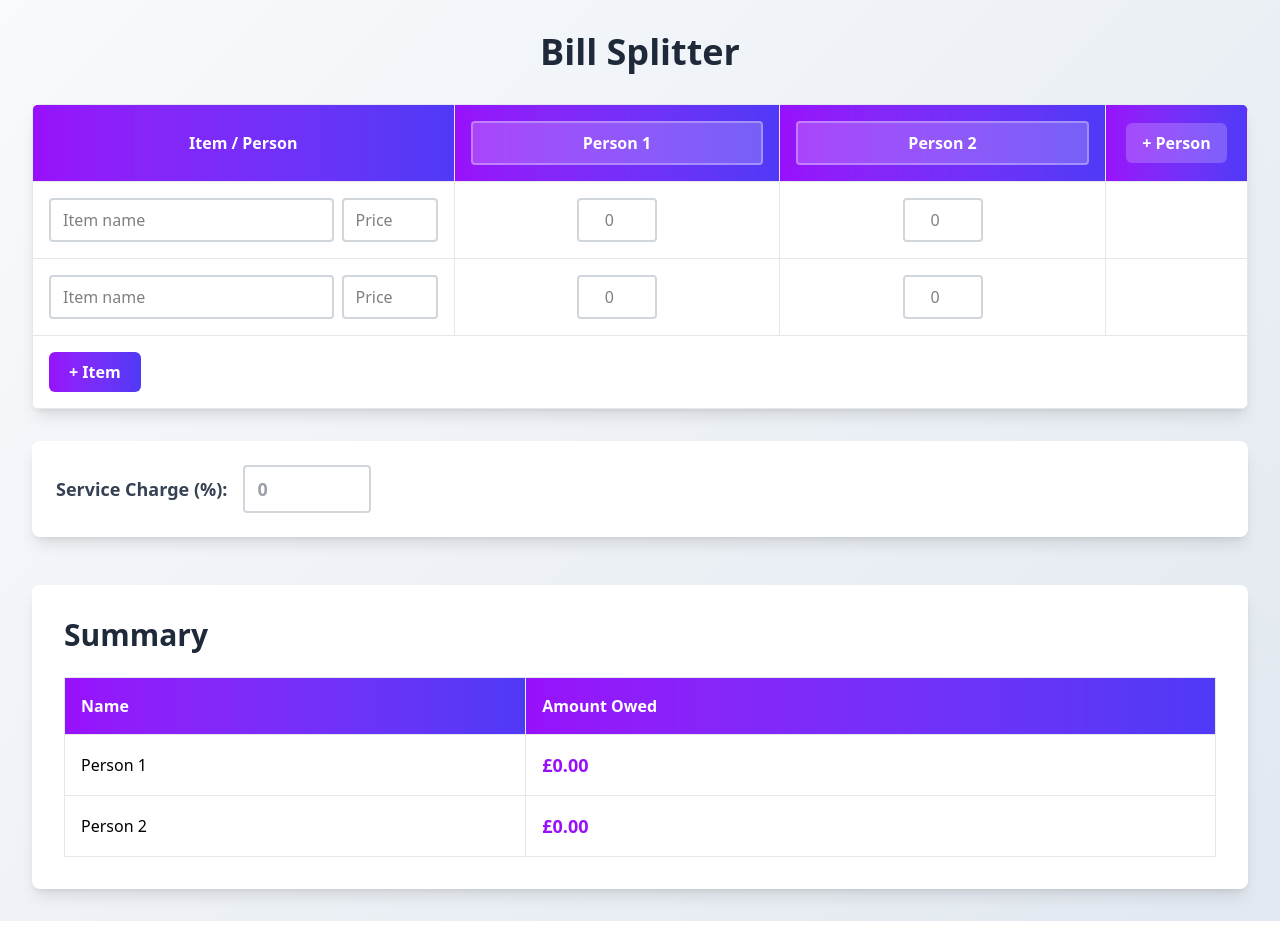
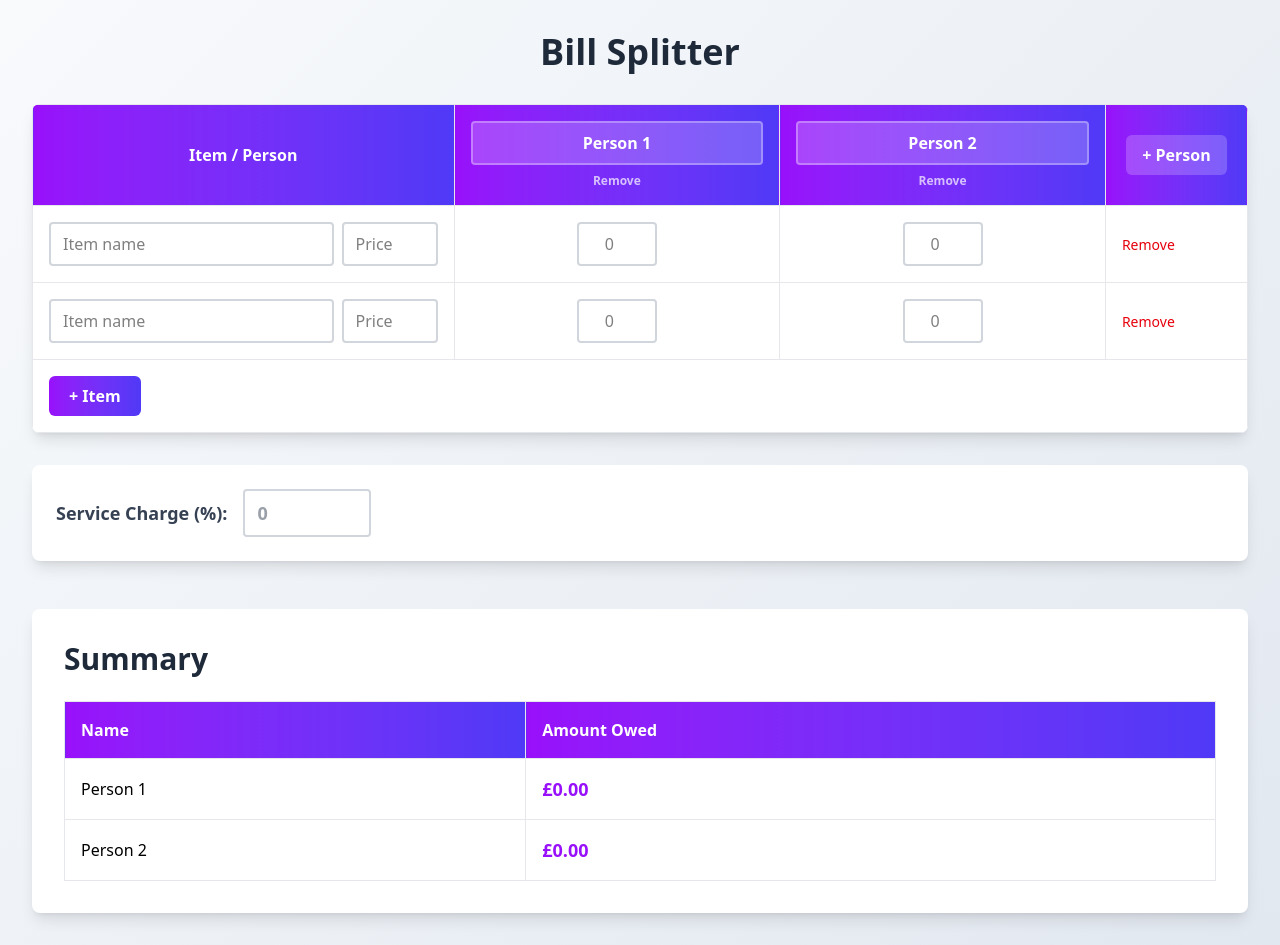
Before and after one commit to ben-fernandes/bill-splitter, a React (Vite) app: page / in a window 1280 px wide. Before the commit the page ends 921 px from the top, so only its background shows below. Built offline with nearby package versions, Linux system fonts and the light colour scheme.

Commit message:
Adds ability to remove people and items
Enables removal of people and items from the application.

This change introduces functionality to delete people and items,
and also removes associated shares to maintain data consistency.

```diff
--- a/src/App.tsx
+++ b/src/App.tsx
@@ -42,6 +42,18 @@ function App() {
   const addItem = () => {
     const newId = Date.now().toString()
     setItems([...items, { id: newId, name: '', price: 0 }])
+  }
+
+  const removePerson = (id: string) => {
+    setPeople(people.filter(p => p.id !== id))
+    // Also remove all shares for this person
+    setShares(shares.filter(s => s.personId !== id))
+  }
+
+  const removeItem = (id: string) => {
+    setItems(items.filter(i => i.id !== id))
+    // Also remove all shares for this item
+    setShares(shares.filter(s => s.itemId !== id))
   }
 
   const updatePersonName = (id: string, name: string) => {
@@ -99,11 +111,19 @@ function App() {
             </TableHeader>
             {people.map(person => (
               <TableHeader key={person.id}>
-                <Input
-                  value={person.name}
-                  onChange={(value) => updatePersonName(person.id, value)}
-                  variant="header"
-                />
+                <div className="flex flex-col gap-2">
+                  <Input
+                    value={person.name}
+                    onChange={(value) => updatePersonName(person.id, value)}
+                    variant="header"
+                  />
+                  <button
+                    onClick={() => removePerson(person.id)}
+                    className="text-xs text-white/70 hover:text-white transition-colors cursor-pointer"
+                  >
+                    Remove
+                  </button>
+                </div>
               </TableHeader>
             ))}
             <TableHeader>
@@ -148,7 +168,14 @@ function App() {
                   />
                 </TableCell>
               ))}
-              <TableCell />
+              <TableCell>
+                <button
+                  onClick={() => removeItem(item.id)}
+                  className="text-sm text-red-600 hover:text-red-800 transition-colors cursor-pointer"
+                >
+                  Remove
+                </button>
+              </TableCell>
             </TableRow>
           ))}
           <TableRow>
```
